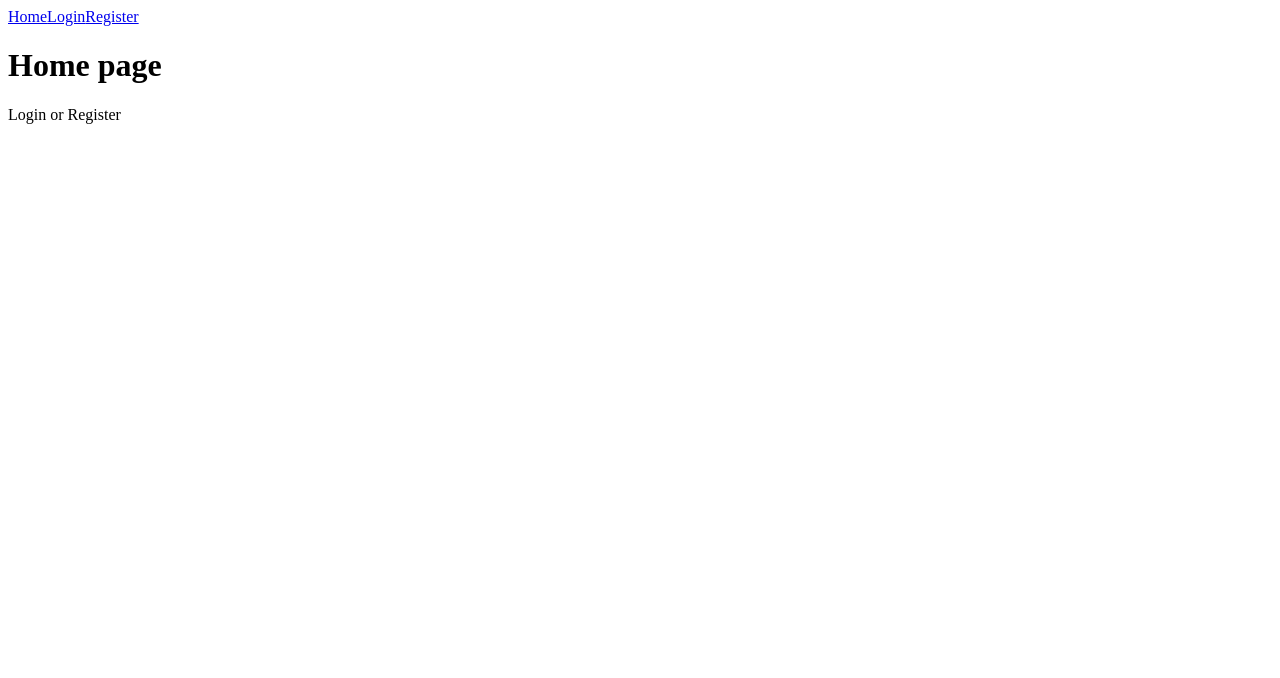
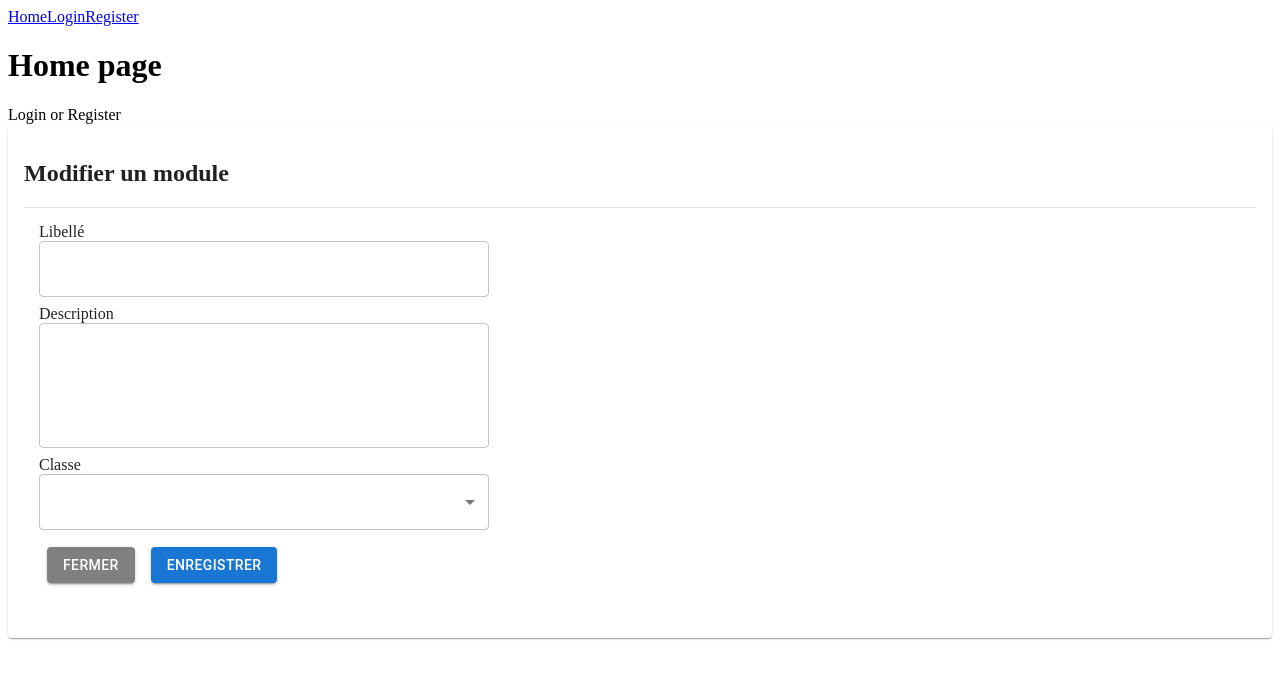
Before and after one commit to Kodians/assessment-manager, a React (Create React App) app in the folder front/: page / in a window 1280 px wide. Shown: the top 678 px of the page. Built offline with nearby package versions, Linux system fonts and the light colour scheme.

Commit message:
CreatePageClass

```diff
--- a/front/src/components/modules/addAndEditModuleForm.tsx
+++ b/front/src/components/modules/addAndEditModuleForm.tsx
@@ -18,7 +18,7 @@ export const AddAndEditModuleForm = () => {
   const [name, setName] = React.useState({
     label: '',
     description: '',
-    classe: '',
+    classe: [],
   })
 
   const handleLabelChange = (event: React.ChangeEvent<HTMLInputElement>) => {
@@ -32,13 +32,12 @@ export const AddAndEditModuleForm = () => {
   }
 
   const handleClasseChange = (event: any) => {
-    const value = event.target.value as string
-    setName({ ...name, classe: value })
+    setName((prevName) => ({ ...prevName, classe: event.target.value }))
   }
 
   const handleSubmit = (event: React.FormEvent<HTMLFormElement>) => {
     event.preventDefault()
-    setName({ label: '', description: '', classe: '' })
+    setName({ label: '', description: '', classe: [] })
   }
 
   const onClose = () => void 0
@@ -67,18 +66,16 @@ export const AddAndEditModuleForm = () => {
               rows={4}
               sx={{ mb: 1 }}
             />
+            <label>Classe</label>
             <FormControl sx={{ width: '450px', marginBottom: 1 }}>
-              <InputLabel id="classe-label">Classe</InputLabel>
               <Select
-                labelId="classe-label"
                 id="classe"
                 value={name.classe}
-                label="Classe"
                 onChange={handleClasseChange}
                 renderValue={(selected) => (
-                  <div>
+                  <div style={{ display: 'flex', flexWrap: 'wrap', gap: 0.5 }}>
                     {(selected as unknown as string[]).map((value) => (
-                      <Chip key={value} label={value} sx={{ marginRight: 0.5 }} />
+                      <Chip key={value} label={value} />
                     ))}
                   </div>
                 )}
--- a/front/src/pages/home.tsx
+++ b/front/src/pages/home.tsx
@@ -11,6 +11,7 @@ export const Home: React.FC = () => {
       <h1>Home page</h1>
       {user && <h2>Hello {user.username}</h2>}
       <Auth />
+      <AddAndEditModuleForm />
     </div>
   )
 }
```
